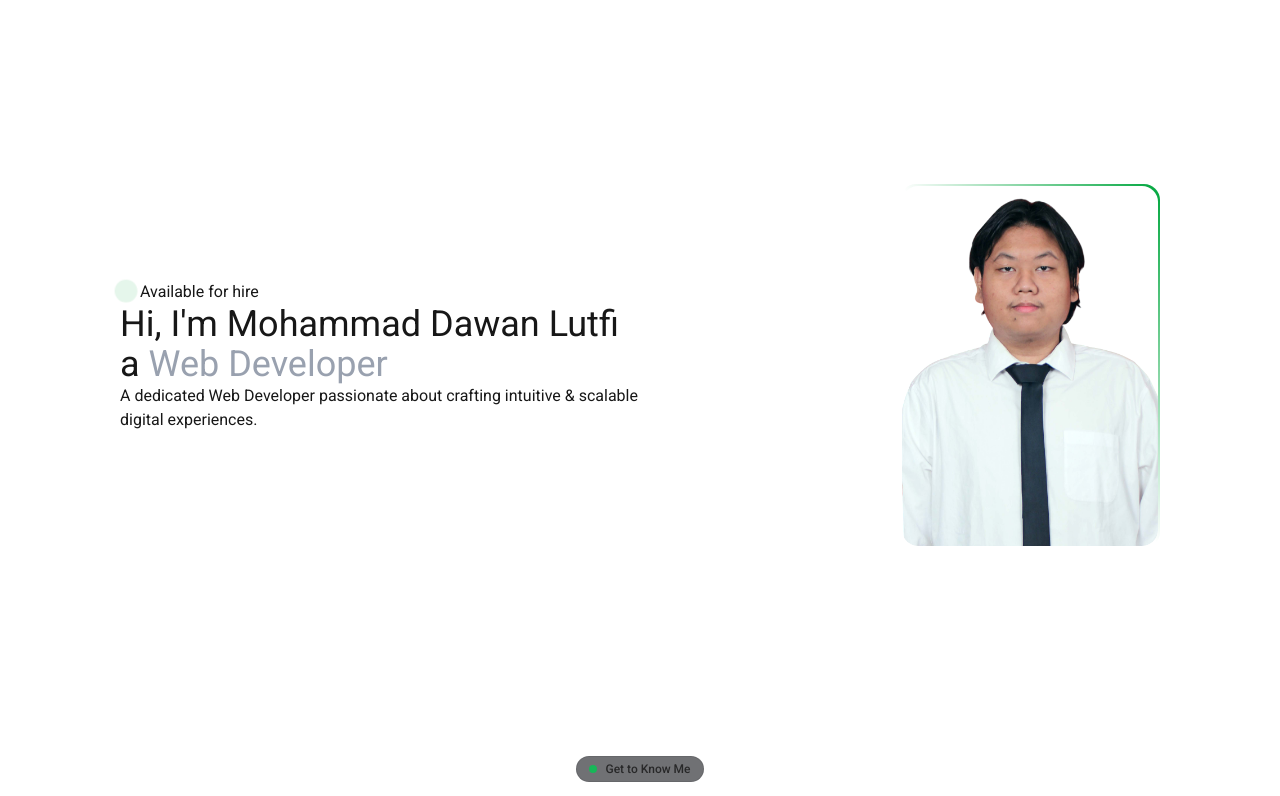
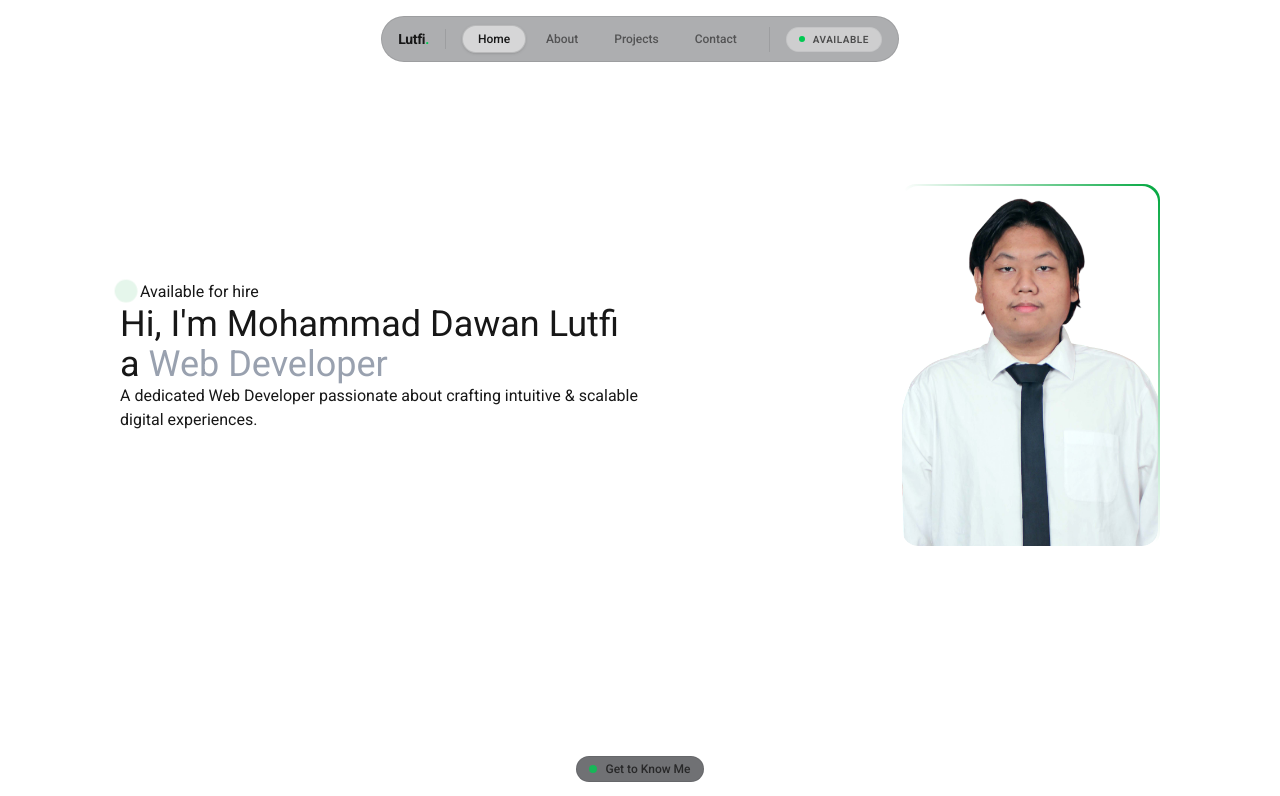
Before and after one commit to Lutfi-77/portfolio_next, a Next.js app: page / in a window 1280 px wide. Shown: the top 796 px of the page. Built offline with nearby package versions, Linux system fonts and the light colour scheme.

Commit message:
update navbar

```diff
--- a/app/layout.jsx
+++ b/app/layout.jsx
@@ -21,13 +21,15 @@ export const metadata = {
   description: 'Generated by create next app',
 };
 
+import Navbar from '@/components/navbar';
+
 export default function RootLayout({ children }) {
   return (
     <html lang="en">
       <body
         className={`${fontSans.variable} ${geistMono.variable} antialiased`}
       >
-        {/* <SideNav /> */}
+        <Navbar />
         {children}
       </body>
     </html>
--- a/components/hero.jsx
+++ b/components/hero.jsx
@@ -18,7 +18,7 @@ const Hero = () => {
 
   return (
     <>
-      <section className="hero pb-28">
+      <section id="hero" className="hero pb-28">
         <div className="grid grid-cols-1 md:grid-cols-2 pt-5 md:mt-36">
           <motion.div
             variants={container}
--- /dev/null
+++ b/components/navbar.jsx
@@ -0,0 +1,107 @@
+'use client';
+
+import React, { useState, useEffect } from 'react';
+import { motion, AnimatePresence } from 'motion/react';
+
+const navItems = [
+  { name: 'Home', href: '#hero' },
+  { name: 'About', href: '#aboutMe' },
+  { name: 'Projects', href: '#myWorks' },
+  { name: 'Contact', href: '#contactMe' },
+];
+
+const Navbar = () => {
+  const [active, setActive] = useState('#hero');
+  const [scrolled, setScrolled] = useState(false);
+
+  useEffect(() => {
+    const handleScroll = () => {
+      setScrolled(window.scrollY > 50);
+
+      const sections = navItems.map((item) => {
+        const el = document.querySelector(item.href);
+        if (el) {
+          const rect = el.getBoundingClientRect();
+          return { href: item.href, top: rect.top };
+        }
+        return null;
+      }).filter(Boolean);
+
+      const current = sections.find((section) => section.top >= -100 && section.top <= 200);
+      if (current) {
+        setActive(current.href);
+      }
+    };
+
+    window.addEventListener('scroll', handleScroll);
+    return () => window.removeEventListener('scroll', handleScroll);
+  }, []);
+
+  const handleScrollTo = (e, href) => {
+    e.preventDefault();
+    const target = document.querySelector(href);
+    if (target) {
+      const top = target.getBoundingClientRect().top + window.scrollY - 100;
+      window.scrollTo({ top, behavior: 'smooth' });
+      setActive(href);
+    }
+  };
+
+  return (
+    <motion.header
+      initial={{ y: -100, opacity: 0 }}
+      animate={{ y: 0, opacity: 1 }}
+      transition={{ duration: 0.5, ease: 'easeOut' }}
+      className="fixed top-0 left-0 right-0 z-50 flex justify-center p-4"
+    >
+      <nav
+        className={`flex items-center gap-2 px-4 py-2 rounded-full border border-foreground/10 shadow-card transition-all duration-300 ${
+          scrolled ? 'bg-card/70 backdrop-blur-xl' : 'bg-card/40 backdrop-blur-md'
+        }`}
+      >
+        {/* Brand/Logo Avatar Mini */}
+        <div className="flex items-center mr-2 pr-4 border-r border-foreground/10">
+          <span className="font-bold text-sm tracking-tight">
+            Lutfi<span className="text-green-500">.</span>
+          </span>
+        </div>
+
+        {/* Nav Links */}
+        <div className="flex items-center gap-1">
+          {navItems.map((item) => {
+            const isActive = active === item.href;
+            return (
+              <a
+                key={item.name}
+                href={item.href}
+                onClick={(e) => handleScrollTo(e, item.href)}
+                className={`relative px-4 py-1.5 text-xs font-medium transition-colors ${
+                  isActive ? 'text-foreground' : 'text-foreground/60 hover:text-foreground'
+                }`}
+              >
+                {isActive && (
+                  <motion.div
+                    layoutId="activeNavPill"
+                    className="absolute inset-0 bg-background/50 rounded-full border border-foreground/15 shadow-sm -z-10"
+                    transition={{ type: 'spring', stiffness: 380, damping: 30 }}
+                  />
+                )}
+                {item.name}
+              </a>
+            );
+          })}
+        </div>
+
+        {/* Status Indicator */}
+        <div className="hidden sm:flex items-center ml-2 pl-4 border-l border-foreground/10">
+          <div className="flex items-center gap-2 px-3 py-1 rounded-full bg-background/40 border border-foreground/5 text-[10px] font-semibold text-foreground/70 uppercase tracking-wider">
+            <span className="w-1.5 h-1.5 rounded-full bg-green-500 animate-pulse" />
+            Available
+          </div>
+        </div>
+      </nav>
+    </motion.header>
+  );
+};
+
+export default Navbar;
```
Also changed, not shown: 1 other file (tests, documents, lock files or other folders).
